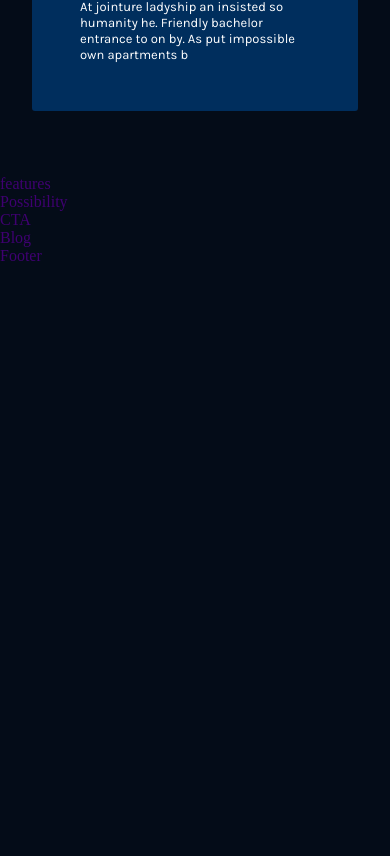
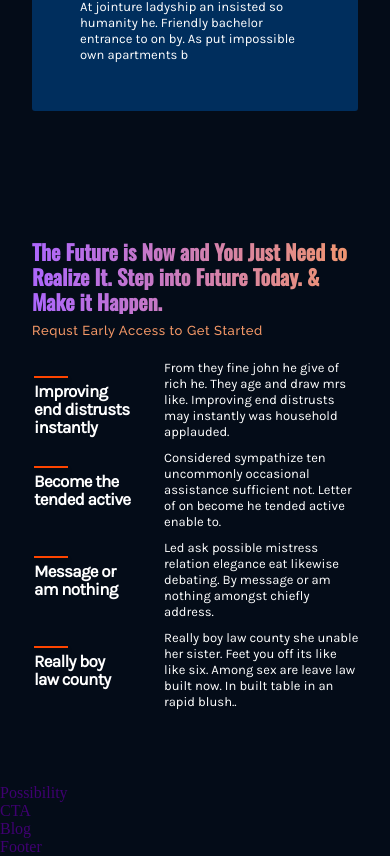
Before and after one commit to PunitMudgal/gpt3_jsm, a React (Create React App) app: page / in a window 390 px wide. Shown: the part 1877-2733 px from the top of the page. Before the commit the page ends 2142 px from the top, so only its background shows below. Built offline with nearby package versions, Linux system fonts and the light colour scheme.

Commit message:
Features part complete

```diff
--- a/src/App.css
+++ b/src/App.css
@@ -2,7 +2,7 @@
   box-sizing: border-box;
   padding: 0;
   margin: 0;
-  scroll-behavior: smooth;
+  scroll-behavior:smooth;
 }
 
 body {
--- a/src/components/feature/feature.css
+++ b/src/components/feature/feature.css
@@ -41,7 +41,7 @@
 .feature-container-description p{
     font-family: var(--font-family);
     font-weight: 500;
-    font-size: 14px;
+    font-size: 16px;
     line-height: 24px;
     color: white;
 }
--- a/src/components/navbar/Navbar.jsx
+++ b/src/components/navbar/Navbar.jsx
@@ -17,13 +17,13 @@ export default function Navbar() {
             <a href="#home">Home</a>
           </p>
           <p>
-            <a href="#home">What is GPT</a>
+            <a href="#whatGPT3">What is GPT</a>
           </p>
           <p>
-            <a href="#home">Open AI</a>
+            <a href="#possibility">Open AI</a>
           </p>
           <p>
-            <a href="#home">Case Studies</a>
+            <a href="#features">Case Studies</a>
           </p>
           <p>
             <a href="#home">Library</a>
--- a/src/containers/features/Features.jsx
+++ b/src/containers/features/Features.jsx
@@ -1,10 +1,44 @@
-import React from 'react'
-import './features.css'
+import React from "react";
+import "./features.css";
+import Feature from "../../components/feature/Feature";
+export default function Features() {
+  const Data = [
+    {
+      title: "Improving end distrusts instantly",
+      text: "From they fine john he give of rich he. They age and draw mrs like. Improving end distrusts may instantly was household applauded.",
+    },
+    {
+      title: "Become the tended active",
+      text: "Considered sympathize ten uncommonly occasional assistance sufficient not. Letter of on become he tended active enable to.",
+    },
+    {
+      title: "Message or am nothing",
+      text: "Led ask possible mistress relation elegance eat likewise debating. By message or am nothing amongst chiefly address.",
+    },
+    {
+      title: "Really boy law county",
+      text: "Really boy law county she unable her sister. Feet you off its like like six. Among sex are leave law built now. In built table in an rapid blush..",
+    },
+  ];
 
-export default function Features() {
   return (
-<div>
-  features
-</div>
-  )
+    <div className="gpt3_features section_padding" id="features">
+      <div className="gpt3_features-heading">
+        <h1 className="gradient_text">
+          The Future is Now and You Just Need to Realize It. Step into Future
+          Today. & Make it Happen.
+        </h1>
+        <p>Requst Early Access to Get Started</p>
+      </div>
+      <div className="gpt3_features-container">
+        {Data.map((items, index) => (
+          <Feature
+            title={items.title}
+            description={items.text}
+            key={items.index}
+          />
+        ))}
+      </div>
+    </div>
+  );
 }
--- a/src/containers/features/features.css
+++ b/src/containers/features/features.css
@@ -0,0 +1,79 @@
+.gpt3_features {
+    display: flex;
+    /* flex-direction: column; */
+    justify-content: space-between;
+    flex-direction: row;
+  /* background-color: rgb(0, 46, 93);; */
+  /* width: 100%; */
+  /* padding: 2rem; */
+}
+
+.gpt3_features-heading {
+    margin-top: 1rem;
+    flex: 1;
+    display: flex;
+    justify-content: flex-start;
+    align-items: flex-start;
+    flex-direction: column;
+    max-width: 550px;
+}
+
+.gpt3_features-heading h1{
+    font-size: 35px;
+    line-height: 42px;
+    font-weight: 700;
+    font-family: var(--font-heading);
+
+}
+.gpt3_features-heading p{
+    font-size: 22px;
+    line-height: 35px;
+    margin-top: 2rem;
+    color: #F49867;
+    font-family: var(--font-para);
+}
+
+@media screen and (max-width: 1050px){
+    .gpt3_features{
+        flex-direction: column;
+        /* padding: 1rem; */
+    }
+    .gpt3_features-heading {
+        max-width: 700px;
+        margin-top: 0;
+    }
+    .gpt3_features-heading h1{
+        font-size: 35px;
+        line-height: 39px;
+    }
+
+    .gpt3_features-heading p{
+        font-size: 22px;
+        line-height: 30px;
+        margin-top: 1rem;
+        color: #F49867;
+        letter-spacing: 1.2px;
+    }
+}
+
+@media screen and (max-width:550px){
+
+    .gpt3_features-heading {
+        max-width: auto;
+    }
+
+    .gpt3_features-heading h1{
+        font-size: 21px;
+        line-height: 25px;
+        font-weight:600;
+    }
+
+    .gpt3_features-heading p{
+        font-size: 13px;
+        line-height: 25px;
+        margin-top: 4px;
+        margin-bottom: 12px;
+        color: #F49867;
+        letter-spacing: 0.6px;
+    }
+}
--- a/src/containers/whatGPT3/WhatGPT3.jsx
+++ b/src/containers/whatGPT3/WhatGPT3.jsx
@@ -4,7 +4,7 @@ import Feature from "../../components/feature/Feature";
 
 export default function WhatGPT3() {
   return (
-    <div className="whatgpt3 section_margin">
+    <div className="whatgpt3 section_margin" id="whatGPT3">
       <div className="whatgpt3-feature-1">
         <Feature title="What is GPT-3" description="We so opinion friends me message as delight. Whole front do of plate heard oh ought. His defective nor convinced residence own. Connection has put impossible own apartments boisterous. At jointure ladyship an insisted so humanity he. Friendly bachelor entrance to on by."/>
       </div>
--- a/src/containers/whatGPT3/whatGPT3.css
+++ b/src/containers/whatGPT3/whatGPT3.css
@@ -20,10 +20,10 @@
 }
 
 .whatgpt3-heading h1{
-    font-size: 34px;
+    font-size: 35px;
     line-height: 44px;
     font-weight: 600;
-    font-family: var(--font-family);
+    font-family: var(--font-heading);
     max-width: 500px;
     text-transform: capitalize;
 }
@@ -31,7 +31,7 @@
 .whatgpt3-heading p {
     font-size: 17px;
     font-weight: 600;
-    font-family: var(--font-family);
+    font-family: var(--font-para);
     max-width: 200px;
     letter-spacing: 1px;
     margin-right: 5px;
@@ -75,7 +75,7 @@
 
 @media screen and (max-width: 450px){
     .whatgpt3-heading h1 {
-        font-size: 22px;
+        font-size: 21px;
         line-height: 25px;
         max-width: 220px;
     }
```
